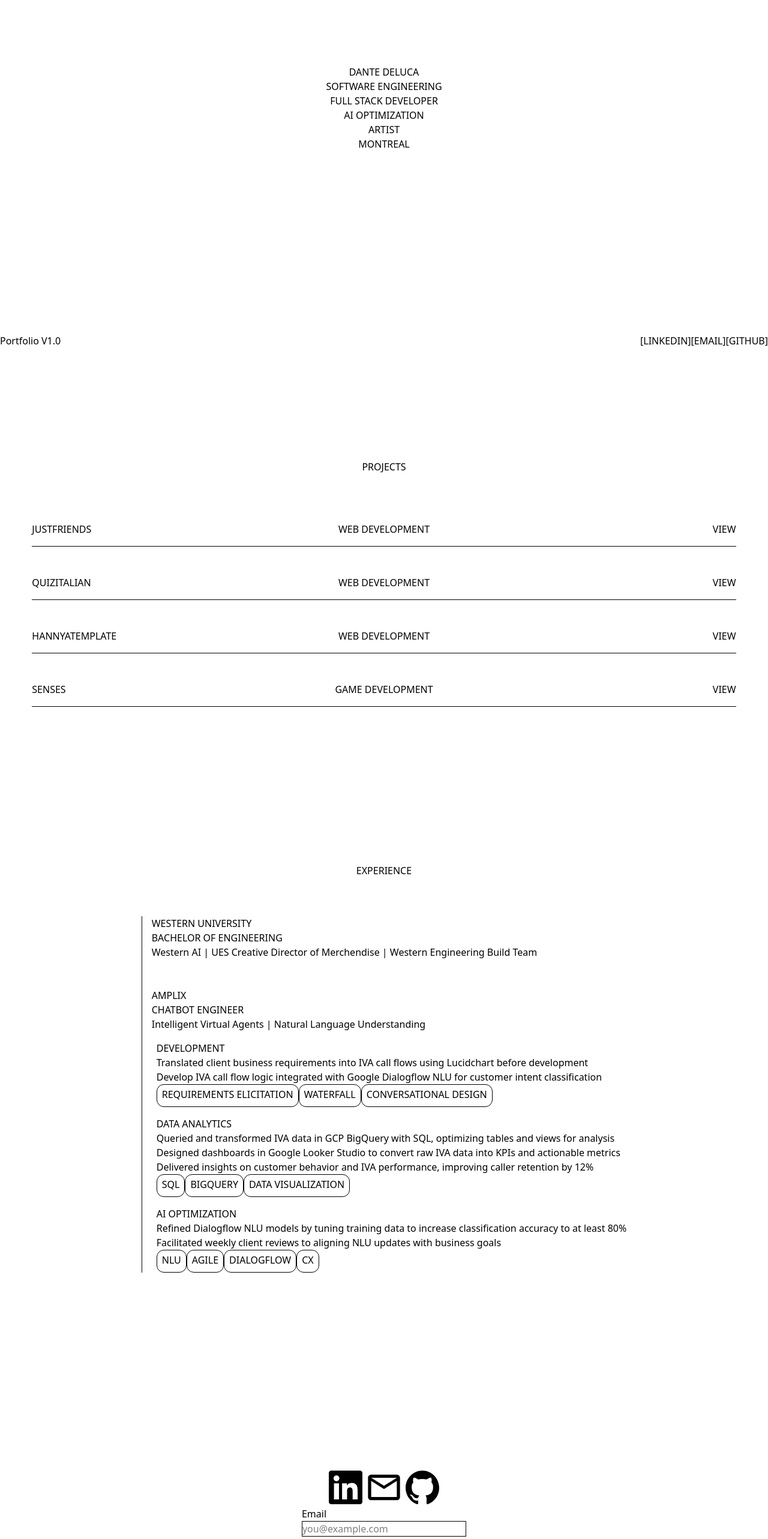
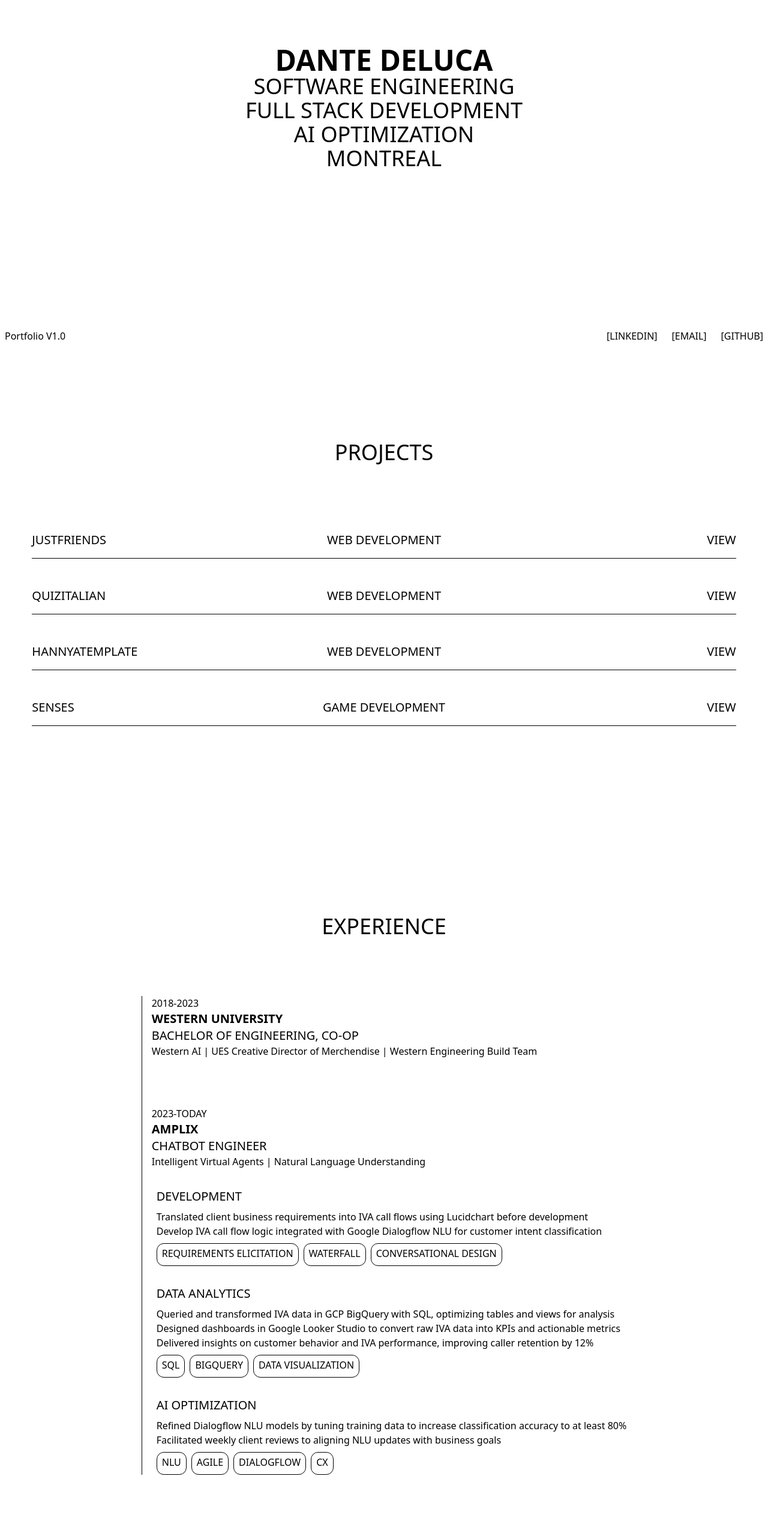
Before and after one commit to ddeluc/dante-portfolio, a React (Vite) app: page / in a window 1280 px wide. Shown: the part 220-2785 px from the top of the page at 60% size. Built offline with nearby package versions, Linux system fonts and the light colour scheme.

Commit message:
Formatting Update

```diff
--- a/package.json
+++ b/package.json
@@ -12,6 +12,7 @@
   "dependencies": {
     "@tailwindcss/vite": "^4.1.8",
     "emailjs-com": "^3.2.0",
+    "liquid-glass-react": "^1.1.1",
     "motion": "^12.16.0",
     "react": "^19.1.0",
     "react-dom": "^19.1.0",
--- a/src/App.jsx
+++ b/src/App.jsx
@@ -1,4 +1,5 @@
-import { useState } from 'react'
+import { useState, useRef } from 'react'
+import { motion, useScroll } from 'framer-motion';
 
 import Hero from './Hero'
 import Projects from './Projects'
@@ -8,12 +9,17 @@ import Contact from './Contact'
 import Footer from './Footer'
 
 function App() {
+  const container = useRef();
+  const { scrollYProgress } = useScroll({
+    target: container,
+    offset: ["start start", "end end"],
+  })
 
   return (
     <>
-      <div className={`min-h-screen relative`}>
+      <div ref={container} className={`min-h-screen relative`}>
         <Navbar />
-        <Hero />
+        <Hero scrollYProgress={scrollYProgress} />
         <Projects />
         <Experience />
         <Contact />
--- a/src/Contact.jsx
+++ b/src/Contact.jsx
@@ -2,7 +2,7 @@ import React, { useState } from "react";
 import emailjs from "emailjs-com";
 
 import { FaLinkedin } from "react-icons/fa";
-import { MdMailOutline } from "react-icons/md";
+import { AiOutlineMail } from "react-icons/ai";
 import { IoLogoGithub } from "react-icons/io";
 
 const Contact = ({}) => {
@@ -45,19 +45,23 @@ const Contact = ({}) => {
   };
 
   return (
-    <section id="contact" className={`min-h-screen flex flex-col items-center justify-center`}>
-      <div className={`flex`}>
-        <FaLinkedin className={`w-16 h-auto`} onClick={() => window.open("https://www.linkedin.com/in/danterdeluca/", "_blank", "noopener,noreferrer")}/>
+    <section id="contact" className={`min-h-screen flex flex-col gap-24 items-center justify-center relative z-10 py-36`}>
+
+      <div className={`md:text-4xl text-2xl`}>
+        CONTACT
+      </div>
+
+      {/* <div className={`flex items-center justify-center space-x-4`}>
+        <FaLinkedin className={`h-16 w-auto`} onClick={() => window.open("https://www.linkedin.com/in/danterdeluca/", "_blank", "noopener,noreferrer")}/>
         <a className={`cursor-default`} href="mailto:dante.deluca.dev@gmail.com">
-          <MdMailOutline className={`w-16 h-auto`} />
+          <AiOutlineMail className={`h-16 w-auto`} />
         </a>
-
-        <IoLogoGithub className={`w-16 h-auto`} onClick={() => window.open("https://github.com/ddeluc", "_blank", "noopener,noreferrer")}/>
-      </div>
+        <IoLogoGithub className={`h-16 w-auto`} onClick={() => window.open("https://github.com/ddeluc", "_blank", "noopener,noreferrer")}/>
+      </div> */}
 
       <form
         onSubmit={handleSubmit}
-        className={``}
+        className={`space-y-4 max-w-sm w-full px-8`}
       >
         <div>
           <label className={``} htmlFor="email">
@@ -70,8 +74,7 @@ const Contact = ({}) => {
             value={formData.email}
             onChange={handleChange}
             required
-            className={`w-full border`}
-            placeholder="you@example.com"
+            className={`w-full border p-2 mt-1 rounded-sm`}
           />
         </div>
 
@@ -86,14 +89,13 @@ const Contact = ({}) => {
             value={formData.message}
             onChange={handleChange}
             required
-            className={`w-full border`}
-            placeholder="Your message..."
+            className={`w-full border resize-none p-2 mt-1 h-36 rounded-sm`}
           />
         </div>
 
         <button
           type="submit"
-          className={``}
+          className={`w-full`}
         >
           Send
         </button>
--- a/src/Experience.jsx
+++ b/src/Experience.jsx
@@ -1,41 +1,43 @@
 import React from "react";
+import LiquidGlass from "liquid-glass-react";
 
 import { amplixExp } from "./constants";
 
 const Experience = () => {
 
   return (
-    <section id="experience" className={`min-h-screen flex flex-col items-center justify-center gap-16 px-4`}>
-      <div>
+    <section id="experience" className={`min-h-screen flex flex-col items-center justify-center gap-24 px-4 relative z-10 py-36`}>
+      <div className={`md:text-4xl text-2xl`}>
         EXPERIENCE
       </div>
 
-      <div className={`space-y-12 border-l pl-4`}>
+      <div className={`space-y-20 border-l pl-4`}>
         <div>
-          <div>WESTERN UNIVERSITY</div>
-          <div>BACHELOR OF ENGINEERING</div>
+          <div>2018-2023</div>
+          <div className={`md:text-xl text-lg font-semibold`}>WESTERN UNIVERSITY</div>
+          <div className={`md:text-xl text-lg`}>BACHELOR OF ENGINEERING, CO-OP</div>
           <div>Western AI | UES Creative Director of Merchendise | Western Engineering Build Team</div>
         </div>
 
-
         <div>
-          <div>AMPLIX</div>
-          <div>CHATBOT ENGINEER</div>
+          <div>2023-TODAY</div>
+          <div className={`md:text-xl text-lg font-semibold`}>AMPLIX</div>
+          <div className={`md:text-xl text-lg`}>CHATBOT ENGINEER</div>
           <div>Intelligent Virtual Agents | Natural Language Understanding</div>
-          <div className={``}>
+          <div className={`mt-8 ml-2 space-y-8`}>
             {amplixExp.map((exp) => (
-              <div className={`mt-4 ml-2`}>
-                <div>{exp.title}</div>
+              <div className={`space-y-2`}>
+                <div className={`md:text-xl text-lg`}>{exp.title}</div>
                 <ul className="list-none">
                   {exp.tasks.map((task) => (
                     <li>{task}</li>
                   ))}
                 </ul>
-                <div className={`flex flex-wrap`}>
-                  {exp.skills.map((skill) => (
-                    <span className={`p-2 pt-1 border rounded-xl`}>{skill}</span>
-                  ))}
-                </div>
+                  <div className={`flex flex-wrap gap-2`}>
+                    {exp.skills.map((skill) => (
+                      <span className={`p-2 pt-1 border rounded-xl`}>{skill}</span>
+                    ))}
+                  </div>
               </div>
             ))}
           </div>
--- a/src/Footer.jsx
+++ b/src/Footer.jsx
@@ -3,11 +3,11 @@ import React from "react";
 const Footer = () => {
 
   return (
-    <div className={`w-full fixed bottom-0 flex justify-between gap-4`}>
+    <div className={`w-full fixed bottom-0 flex justify-between p-2 gap-4 z-30`}>
       <div>
         Portfolio V1.0
       </div>
-      <div>
+      <div className={`space-x-6`}>
         <a href="https://www.linkedin.com/in/danterdeluca/" target="_blank" rel="noopener noreferrer">{`[LINKEDIN]`}</a>
         <a href="mailto:dante.deluca.dev@gmail.com" >{`[EMAIL]`}</a>
         <a href="https://github.com/ddeluc" target="_blank" rel="noopener noreferrer">{`[GITHUB]`}</a>
--- a/src/Hero.jsx
+++ b/src/Hero.jsx
@@ -1,15 +1,14 @@
 import React from "react";
 
-const Hero = ({}) => {
+const Hero = ({  }) => {
 
   return (
-    <section className={`h-screen flex items-center justify-center`}>
-      <div className={`relative flex flex-col items-center`}>
-        <div>DANTE DELUCA</div>
+    <section className={`h-screen flex items-center justify-center z-0`}>
+      <div className={`flex flex-col items-center md:text-4xl text-2xl`}>
+        <div className={`font-bold text-5xl`}>DANTE DELUCA</div>
         <div>SOFTWARE ENGINEERING</div>
-        <div>FULL STACK DEVELOPER</div>
+        <div>FULL STACK DEVELOPMENT</div>
         <div>AI OPTIMIZATION</div>
-        <div>ARTIST</div>
         <div>MONTREAL</div>
       </div>
     </section>
--- a/src/Navbar.jsx
+++ b/src/Navbar.jsx
@@ -3,18 +3,17 @@ import React from "react";
 const Navbar = ({}) => {
 
   return (
-    <div className={`fixed w-full`}>
+    <div className={`fixed w-full z-30 p-4`}>
       <div className={`flex justify-between`}>
         <a className={``} href="#">
           DANTE DELUCA
         </a>
-        <div className={`flex gap-2`}>
+        <div className={`flex gap-6`}>
           <a href="#projects">PROJECTS</a>
           <a href="#experience">EXPERIENCE</a>
           <a href="#contact">CONTACT</a>
         </div>
       </div>
-
     </div>
   )
 }
--- a/src/Projects.jsx
+++ b/src/Projects.jsx
@@ -10,7 +10,7 @@ const Card = ({ i, expanded, setExpanded }) => {
     <motion.div className={`relative max-w-11/12 w-full my-4`}
       onClick={() => setExpanded(isOpen ? false : i)}
     >
-      <motion.div className={`relative z-10 grid md:grid-cols-3 grid-cols-2 gap-4 w-full items-center border-b pb-4`}>
+      <motion.div className={`relative z-10 grid md:grid-cols-3 grid-cols-2 w-full items-center border-b pb-4 md:text-xl text-lg`}>
 
         <div className={``}>{projects[i].title}</div>
         <div className={`hidden md:block text-center`}>{projects[i].type}</div>
@@ -26,7 +26,7 @@ const Card = ({ i, expanded, setExpanded }) => {
       </motion.div>
       <AnimatePresence initial={false}>
         {isOpen && (
-          <motion.div className={`relative space-y-4 overflow-hidden`}
+          <motion.div className={`relative space-y-6 overflow-hidden pt-6`}
             style={{overflowAnchor: "none"}}
             initial="collapsed"
             animate="open"
@@ -37,10 +37,10 @@ const Card = ({ i, expanded, setExpanded }) => {
             }}
             transition={{ duration: 0.8, ease: [.25,.1,.25,1] }}
           >
-            <div>
+            <div className={`md:text-2xl text-lg max-w-3xl`}>
               {projects[i].description}
             </div>
-            <div className={`space-x-2 flex flex-wrap`}>
+            <div className={`gap-2 flex flex-wrap mb-8`}>
               {projects[i].tags.map((tag) => (
                 <span className={`p-2 pt-1 border rounded-xl`}>
                   {tag}
@@ -66,8 +66,8 @@ const Projects = () => {
   const [expanded, setExpanded] = useState(false);
 
   return (
-    <section id="projects" className={`min-h-screen flex flex-col items-center justify-center gap-16`}>
-      <div>
+    <section id="projects" className={`min-h-screen flex flex-col items-center justify-center gap-24 relative z-10 py-36`}>
+      <div className={`md:text-4xl text-2xl`}>
         PROJECTS
       </div>
       <div className={`flex flex-col w-full items-center justify-center gap-4`}>
@@ -76,7 +76,6 @@ const Projects = () => {
         ))}
       </div>
 
-
     </section>
   )
 }
```
Also changed, not shown: 1 other file (tests, documents, lock files or other folders).
